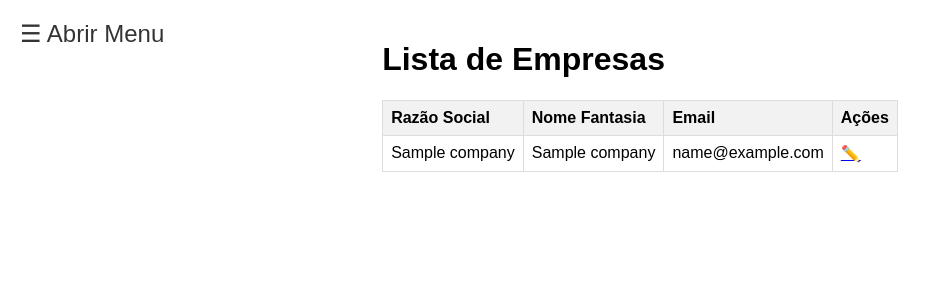
After one commit to joemakeall/django-whatsappapi, a Django app: page /companies/ in a window 1280 px wide. The commit adds this page. Shown: the top 300 px of the page, without its empty margins (0-939 px from the left). Run offline with Django 5.2, Linux system fonts and the light colour scheme; tables that the repository leaves empty hold one stand-in row (values such as "Sample post").

Commit message:
Ajustes na sidebar, list_companies, company_detail

```diff
--- a/webhook/static/css/styles.css
+++ b/webhook/static/css/styles.css
@@ -254,7 +254,7 @@ body {
     margin-right: 305px;
 }
 
-/* Sidebar */
+/* Menu lateral */
 .sidebar {
     height: 100%;
     width: 250px;
@@ -305,12 +305,16 @@ body {
 }
 
 .open-btn {
-    font-size: 36px;
+    font-size: 24px; /* Diminuir o tamanho da fonte */
     background: none;
     border: none;
     cursor: pointer;
     color: #333;
     padding: 10px;
+    position: fixed; /* Para fixar no canto superior esquerdo */
+    top: 10px; /* Ajustar a posição */
+    left: 10px; /* Ajustar a posição */
+    z-index: 1000; /* Certificar que o botão fica acima de outros elementos */
 }
 
 .content {
--- a/webhook/static/js/dashboard.js
+++ b/webhook/static/js/dashboard.js
@@ -1,8 +1,8 @@
 document.addEventListener('DOMContentLoaded', function() {
-    var openBtn = document.querySelector('.open-btn');
-    var closeBtn = document.querySelector('.close-btn');
-    var sidebar = document.querySelector('.sidebar');
-    var content = document.querySelector('.content');
+    const openBtn = document.querySelector('.open-btn');
+    const closeBtn = document.querySelector('.close-btn');
+    const sidebar = document.querySelector('.sidebar');
+    const content = document.querySelector('.content');
 
     openBtn.addEventListener('click', function() {
         sidebar.classList.add('active');
--- a/webhook/templates/index.html
+++ b/webhook/templates/index.html
@@ -7,7 +7,6 @@
     <title>Direção Digital</title>
     <link rel="stylesheet" href="{% static 'css/styles.css' %}">
     <link rel="icon" href="{% static 'img/favicon.png' %}" type="image/x-icon">
-    <link rel="stylesheet" href="{% static 'css/styles.css' %}">
 </head>
 <body>
     <div class="navbar">
--- /dev/null
+++ b/webhook/templates/list_companies.html
@@ -0,0 +1,70 @@
+{% load static %}
+<!DOCTYPE html>
+<html lang="en">
+<head>
+    <meta charset="UTF-8">
+    <meta name="viewport" content="width=device-width, initial-scale=1.0">
+    <title>Lista de Empresas</title>
+    <link rel="stylesheet" href="{% static 'css/styles.css' %}">
+    <style>
+        table {
+            width: 100%;
+            border-collapse: collapse;
+        }
+        th, td {
+            border: 1px solid #ddd;
+            padding: 8px;
+            text-align: left;
+        }
+        th {
+            background-color: #f2f2f2;
+        }
+        .edit-icon {
+            cursor: pointer;
+            color: blue;
+        }
+    </style>
+</head>
+<body>
+    <div class="sidebar">
+        <div class="sidebar-header">
+            <h3>Menu</h3>
+            <button class="close-btn">&times;</button>
+        </div>
+        <ul class="sidebar-menu">
+            {% include 'sidebar.html' %}
+        </ul>
+    </div>
+    <div class="content">
+        <button class="open-btn">&#9776; Abrir Menu</button>
+        <div class="container">
+            <h1>Lista de Empresas</h1>
+            <table>
+                <thead>
+                    <tr>
+                        <th>Razão Social</th>
+                        <th>Nome Fantasia</th>
+                        <th>Email</th>
+                        <th>Ações</th>
+                    </tr>
+                </thead>
+                <tbody>
+                    {% for company in companies %}
+                    <tr>
+                        <td>{{ company.company_name }}</td>
+                        <td>{{ company.trade_name }}</td>
+                        <td>{{ company.email }}</td>
+                        <td>
+                            <a href="{% url 'company_detail' company.id %}">
+                                <span class="edit-icon">✏️</span>
+                            </a>
+                        </td>
+                    </tr>
+                    {% endfor %}
+                </tbody>
+            </table>
+        </div>
+    </div>
+    <script src="{% static 'js/dashboard.js' %}"></script>
+</body>
+</html>
--- /dev/null
+++ b/webhook/templates/sidebar.html
@@ -0,0 +1,9 @@
+<!-- sidebar.html -->
+<div class="sidebar-menu">
+    <ul>
+        <li><a href="{% url 'dashboard' %}">Dashboard</a></li>
+        <li><a href="{% url 'list_companies' %}">Listar Empresas</a></li>
+        <li><a href="#">Opção 3</a></li>
+        <li><a href="#">Opção 4</a></li>
+    </ul>
+</div>
--- a/webhook/urls.py
+++ b/webhook/urls.py
@@ -2,11 +2,13 @@ from django.urls import path, re_path
 from . import views
 
 urlpatterns = [
-    path('',                                   views.index,     name="index"),
-    path('login/',                             views.login,     name="login"),
-    path('register/',                          views.register,  name='register'),  # Adicione esta linha
-    path('dashboard/',                         views.dashboard, name='dashboard'),
-    path('whatsappapi/',                       views.index,     name="index"),
-    path('whatsappapi/webhook/verify/',        views.verify,    name='verify'),
-    re_path(r'^whatsappapi/webhook/verify/?$', views.verify,    name='verify'),  # regex para aceitar com ou sem barra no final
+    path('',                                   views.index,          name="index"),
+    path('login/',                             views.login,          name="login"),
+    path('register/',                          views.register,       name='register'),  # Adicione esta linha
+    path('dashboard/',                         views.dashboard,      name='dashboard'),
+    path('companies/',                         views.list_companies, name='list_companies'),
+    path('company/<int:id>/',                  views.company_detail, name='company_detail'),
+    path('whatsappapi/',                       views.index,          name="index"),
+    path('whatsappapi/webhook/verify/',        views.verify,         name='verify'),
+    re_path(r'^whatsappapi/webhook/verify/?$', views.verify,         name='verify'),  # regex para aceitar com ou sem barra no final
 ]
--- a/webhook/views.py
+++ b/webhook/views.py
@@ -2,16 +2,16 @@ import os
 import json
 import requests
 from django.conf import settings
-from django.shortcuts import render, redirect
+from django.shortcuts import render, redirect, get_object_or_404
 from django.core.files.storage import FileSystemStorage
 from .forms import RegisterForm
 from django.http import JsonResponse, HttpResponse
 from django.views.decorators.csrf import csrf_exempt
-from .models import Messages, Company  # Importe seu modelo Message aqui
 from django.contrib import messages
 from django.contrib.auth.hashers import check_password
 from django.contrib.auth import authenticate, login as auth_login
 from django.utils import timezone
+from .models import Messages, Company
 
 WEBHOOK_VERIFY_TOKEN = settings.WEBHOOK_VERIFY_TOKEN
 GRAPH_API_TOKEN = settings.GRAPH_API_TOKEN
@@ -124,3 +124,11 @@ def verify(request):
 
     else:
         return HttpResponse('Method Not Allowed', status=405)
+
+def list_companies(request):
+    companies = Company.objects.all()
+    return render(request, 'list_companies.html', {'companies': companies})
+
+def company_detail(request, id):
+    company = get_object_or_404(Company, id=id)
+    return render(request, 'company_detail.html', {'company': company})
```
Also changed, not shown: webhook/static/js/scripts.js (+3 -8 lines), webhook/templates/company_detail.html (added, +40 -0 lines), webhook/templates/dashboard.html (+4 -4 lines).
